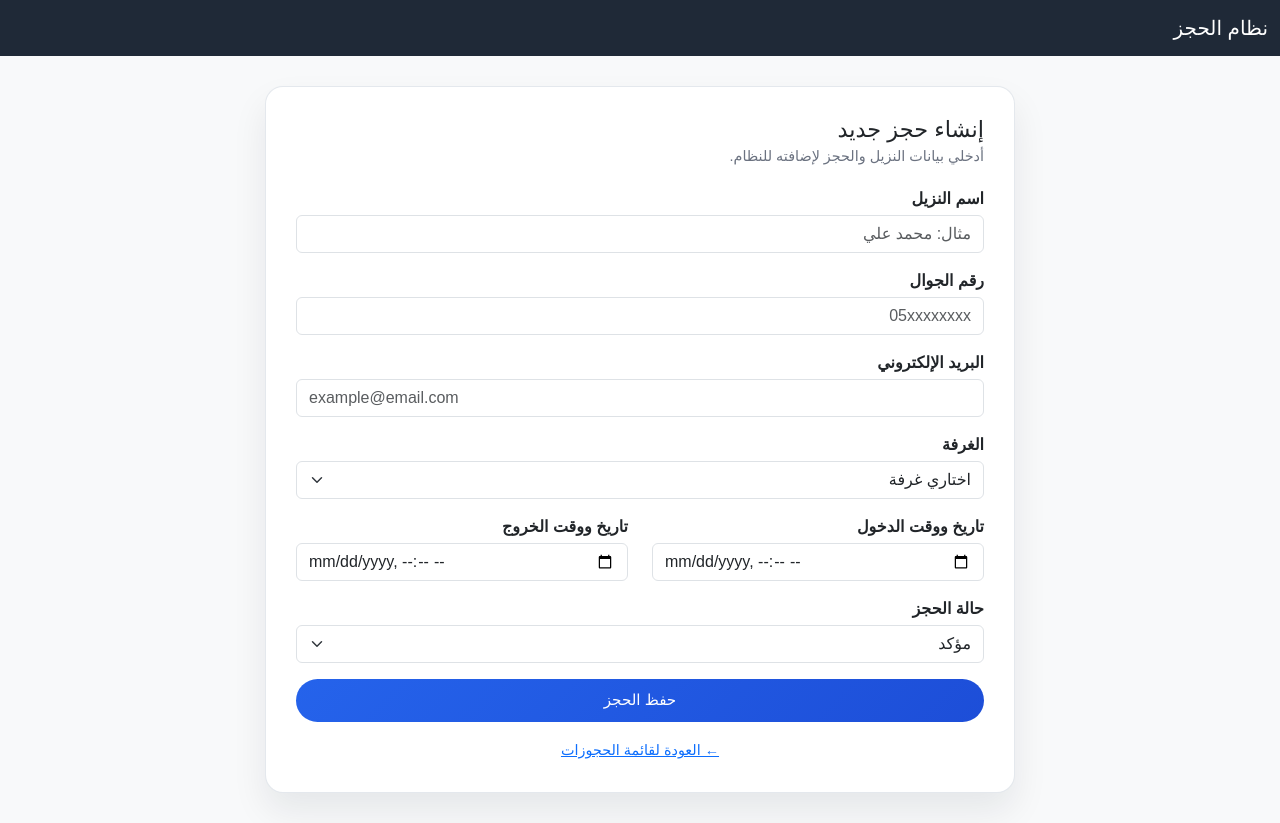
After one commit to khkl5/access_wallet_project, a Django app: page /bookings/create/ in a window 1280 px wide. The commit adds this page. Run offline with Django 4.2, Linux system fonts and the light colour scheme; a user stored in the database is signed in.

Commit message:
نجاح اضافة حجز

```diff
--- a/config/urls.py
+++ b/config/urls.py
@@ -6,5 +6,5 @@ urlpatterns = [
     path("api/core/", include("core.urls")),
     path("api/guests/", include("guests.urls")),
     path("api/passes/", include("passes.urls")),
-    path("", include("guests.urls")),
+    path("bookings/", include("guests.urls")),
 ]
--- a/core/models.py
+++ b/core/models.py
@@ -15,3 +15,12 @@ class User(AbstractUser):
 
     def __str__(self):
         return self.username
+
+class Booking(models.Model):
+    guest = models.ForeignKey("guests.Guest", on_delete=models.CASCADE, related_name="bookings")
+    room = models.CharField(max_length=50)
+    check_in = models.DateField()
+    check_out = models.DateField()
+
+    def __str__(self):
+        return f"{self.guest.full_name} - {self.room}"
--- a/core/urls.py
+++ b/core/urls.py
@@ -3,7 +3,4 @@ from . import views
 
 app_name = "core"
 
-urlpatterns = [
-    path("bookings/", views.booking_list_view, name="booking_list"),
-    path("bookings/<int:pk>/", views.booking_detail_view, name="booking_detail"),
-]
+urlpatterns = []
--- a/guests/urls.py
+++ b/guests/urls.py
@@ -4,6 +4,7 @@ from . import views
 app_name = 'guests'
 
 urlpatterns = [
-    path('bookings/', views.booking_list_view, name='booking_list'),
+    path('', views.booking_list_view, name='booking_list'),
+    path('create/', views.booking_create_view, name='booking_create'),
     # لاحقًا:
 ]
--- a/guests/views.py
+++ b/guests/views.py
@@ -2,9 +2,13 @@ from django.contrib.auth.decorators import login_required, permission_required
 from django.shortcuts import render
 from django.db.models import Prefetch
 
-from .models import Booking
+from core.models import Booking
 from passes.models import AccessPass
 
+from django.shortcuts import render, redirect
+from django.contrib import messages
+from django.utils.dateparse import parse_datetime
+from .models import Guest
 
 @login_required
 @permission_required('guests.view_booking', raise_exception=True)
@@ -25,3 +29,50 @@ def booking_list_view(request):
         'bookings': bookings,
     }
     return render(request, 'guests/booking_list.html', context)
+
+
+@login_required
+@permission_required('guests.add_booking', raise_exception=True)
+def booking_create_view(request):
+    if request.method == "POST":
+        guest_name = (request.POST.get("guest_name") or "").strip()
+        phone = (request.POST.get("phone") or "").strip()
+        email = (request.POST.get("email") or "").strip()
+        room = (request.POST.get("room") or "").strip()
+        start_raw = request.POST.get("start_date") or ""
+        end_raw = request.POST.get("end_date") or ""
+        status = request.POST.get("status") or "confirmed"
+
+        if not guest_name or not room or not start_raw or not end_raw:
+            messages.error(request, "تأكدي من تعبئة الحقول المطلوبة.")
+            return render(request, "guests/booking_create.html")
+
+        start_dt = parse_datetime(start_raw)
+        end_dt = parse_datetime(end_raw)
+
+        if not start_dt or not end_dt:
+            messages.error(request, "صيغة التاريخ غير صحيحة.")
+            return render(request, "guests/booking_create.html")
+
+        if end_dt <= start_dt:
+            messages.error(request, "تاريخ الخروج يجب أن يكون بعد تاريخ الدخول.")
+            return render(request, "guests/booking_create.html")
+
+        guest, created = Guest.objects.get_or_create(
+            full_name=guest_name,
+            phone=phone,
+            email=email,
+        )
+
+        Booking.objects.create(
+            guest=guest,
+            room=room,
+            start_date=start_dt,
+            end_date=end_dt,
+            status=status,
+        )
+
+        messages.success(request, "تم إنشاء الحجز بنجاح.")
+        return redirect("booking_list")
+
+    return render(request, "guests/booking_create.html")
--- a/templates/base.html
+++ b/templates/base.html
@@ -0,0 +1,51 @@
+{% load static %}
+<!DOCTYPE html>
+<html lang="ar" dir="rtl">
+<head>
+    <meta charset="UTF-8">
+    <meta name="viewport" content="width=device-width, initial-scale=1.0">
+    <title>لوحة الحجز</title>
+
+    <!-- Bootstrap RTL -->
+    <link
+      href="https://cdn.jsdelivr.net/npm/bootstrap@5.3.2/dist/css/bootstrap.rtl.min.css"
+      rel="stylesheet"
+    >
+
+    <style>
+      body {
+        background: #f8f9fa;
+        font-family: "Tajawal", sans-serif;
+      }
+      .navbar {
+        background-color: #1f2937 !important;
+      }
+      .navbar-brand, .nav-link, .navbar-nav .nav-link {
+        color: #ffffff !important;
+      }
+    </style>
+
+    {% block extra_css %}{% endblock %}
+</head>
+<body>
+
+<!-- شريط علوي -->
+<nav class="navbar navbar-expand-lg">
+  <div class="container-fluid">
+    <a class="navbar-brand" href="#">نظام الحجز</a>
+  </div>
+</nav>
+
+<!-- المحتوى -->
+<div class="container mt-4">
+    {% block content %}
+    {% endblock %}
+</div>
+
+<!-- Bootstrap JS -->
+<script src="https://cdn.jsdelivr.net/npm/bootstrap@5.3.2/dist/js/bootstrap.bundle.min.js"></script>
+
+{% block extra_js %}{% endblock %}
+
+</body>
+</html>
--- /dev/null
+++ b/templates/guests/booking_create.html
@@ -0,0 +1,124 @@
+{% extends "base.html" %}
+{% load static %}
+
+{% block content %}
+
+<style>
+  :root {
+    --primary: #2563eb;
+    --primary-dark: #1d4ed8;
+    --radius-lg: 18px;
+    --muted: #6b7280;
+  }
+
+  .form-shell {
+    direction: rtl;
+    max-width: 750px;
+    margin: 30px auto;
+    background: #fff;
+    padding: 30px;
+    border-radius: var(--radius-lg);
+    box-shadow: 0 18px 35px rgba(15, 23, 42, 0.08);
+    border: 1px solid rgba(148, 163, 184, 0.25);
+  }
+
+  h2.form-title {
+    font-size: 1.4rem;
+    margin-bottom: 2px;
+  }
+
+  .subtitle {
+    color: var(--muted);
+    font-size: 0.9rem;
+    margin-bottom: 20px;
+  }
+
+  .form-label {
+    font-weight: 600;
+    margin-bottom: 4px;
+  }
+
+  .btn-main {
+    border-radius: 999px;
+    padding: 10px 20px;
+    font-size: 0.95rem;
+    border: none;
+    background: linear-gradient(135deg, var(--primary), var(--primary-dark));
+    color: #fff;
+    width: 100%;
+  }
+
+  .btn-main:hover {
+    opacity: 0.92;
+  }
+</style>
+
+<div class="container">
+  <div class="form-shell">
+    <h2 class="form-title">إنشاء حجز جديد</h2>
+    <div class="subtitle">أدخلي بيانات النزيل والحجز لإضافته للنظام.</div>
+
+    <form method="POST" action="">
+      {% csrf_token %}
+
+      <!-- اسم النزيل -->
+      <div class="mb-3">
+        <label class="form-label">اسم النزيل</label>
+        <input type="text" name="guest_name" class="form-control" placeholder="مثال: محمد علي" required>
+      </div>
+
+      <!-- رقم الجوال -->
+      <div class="mb-3">
+        <label class="form-label">رقم الجوال</label>
+        <input type="text" name="phone" class="form-control" placeholder="05xxxxxxxx" required>
+      </div>
+
+      <!-- الإيميل -->
+      <div class="mb-3">
+        <label class="form-label">البريد الإلكتروني</label>
+        <input type="email" name="email" class="form-control" placeholder="example@email.com">
+      </div>
+
+      <!-- الغرفة -->
+      <div class="mb-3">
+        <label class="form-label">الغرفة</label>
+        <select name="room" class="form-select" required>
+          <option value="">اختاري غرفة</option>
+          <option>Room 1</option>
+          <option>Room 2</option>
+          <option>Room 3</option>
+        </select>
+      </div>
+
+      <!-- المدد -->
+      <div class="row">
+        <div class="col-md-6 mb-3">
+          <label class="form-label">تاريخ ووقت الدخول</label>
+          <input type="datetime-local" name="start_date" class="form-control" required>
+        </div>
+        <div class="col-md-6 mb-3">
+          <label class="form-label">تاريخ ووقت الخروج</label>
+          <input type="datetime-local" name="end_date" class="form-control" required>
+        </div>
+      </div>
+
+      <!-- حالة الحجز -->
+      <div class="mb-3">
+        <label class="form-label">حالة الحجز</label>
+        <select name="status" class="form-select" required>
+          <option value="confirmed">مؤكد</option>
+          <option value="pending">قيد التأكيد</option>
+          <option value="cancelled">ملغى</option>
+        </select>
+      </div>
+
+      <button class="btn-main">حفظ الحجز</button>
+    </form>
+
+    <div class="mt-3 text-center">
+      <a href="/bookings/" style="font-size: 0.9rem;">← العودة لقائمة الحجوزات</a>
+    </div>
+  </div>
+</div>
+
+{% endblock %}
--- a/templates/booking_list.html
+++ b/templates/guests/booking_list.html
@@ -326,7 +326,7 @@
         </div>
       </div>
 
-      <a href="#" class="btn-main">
+      <a href="/bookings/create/" class="btn-main">
         <span class="icon">➕</span>
         <span>حجز جديد</span>
       </a>
```
Also changed, not shown: core/forms.py (added, +19 -0 lines), core/views.py (+16 -4 lines), guests/models.py (+0 -40 lines), passes/admin.py (+4 -3 lines), passes/models.py (+32 -29 lines), templates/core/booking_form.html (added, +70 -0 lines), core/migrations/0002_booking.py (added), db.sqlite3, guests/migrations/0004_delete_booking.py (added), passes/migrations/0003_alter_accesspass_options_remove_accesspass_status_and_more.py (added).
